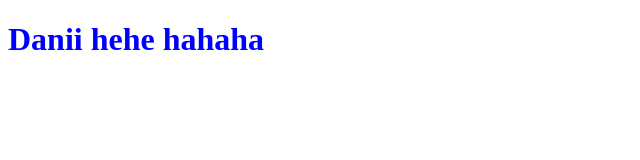
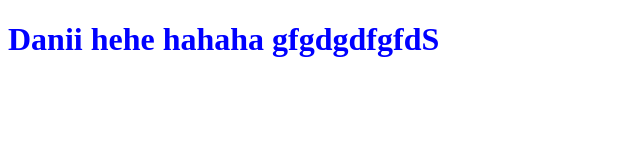
Before and after one commit to DanielaGuerreiroMoreno/projeto, an Astro site: page / in a window 1280 px wide. Shown: the whole page, without its empty margins (0-640 px from the left). Built offline with nearby package versions, Linux system fonts and the light colour scheme; Astro itself is replaced by a stand-in of ours.

Commit message:
gatafunhos

```diff
--- a/src/pages/index.astro
+++ b/src/pages/index.astro
@@ -7,7 +7,7 @@ console.log('This runs in your terminal, not the browser!');
      some magic sprinkled in to help you build great templates. -->
 <html>
   <body>
-    <h1>Danii hehe hahaha</h1>
+    <h1>Danii hehe hahaha gfgdgdfgfdS</h1>
   </body>
 </html>
 <style>
```
